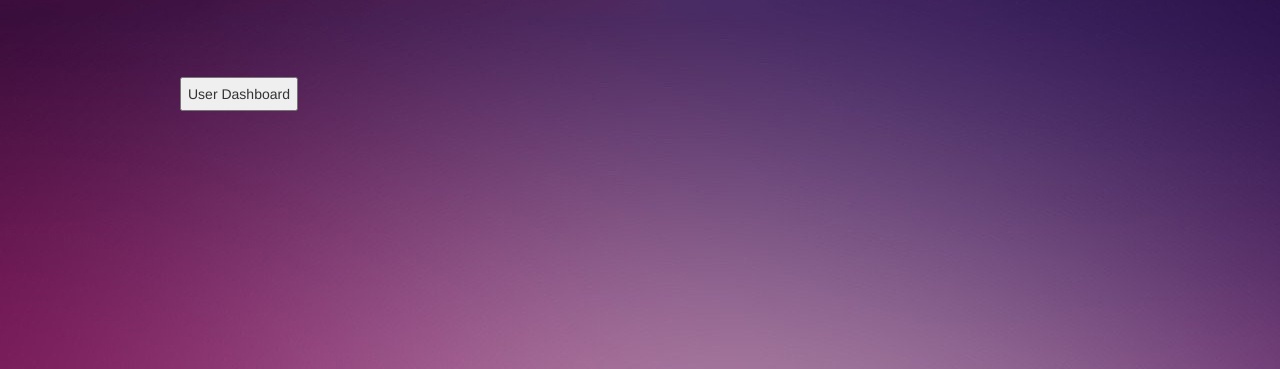
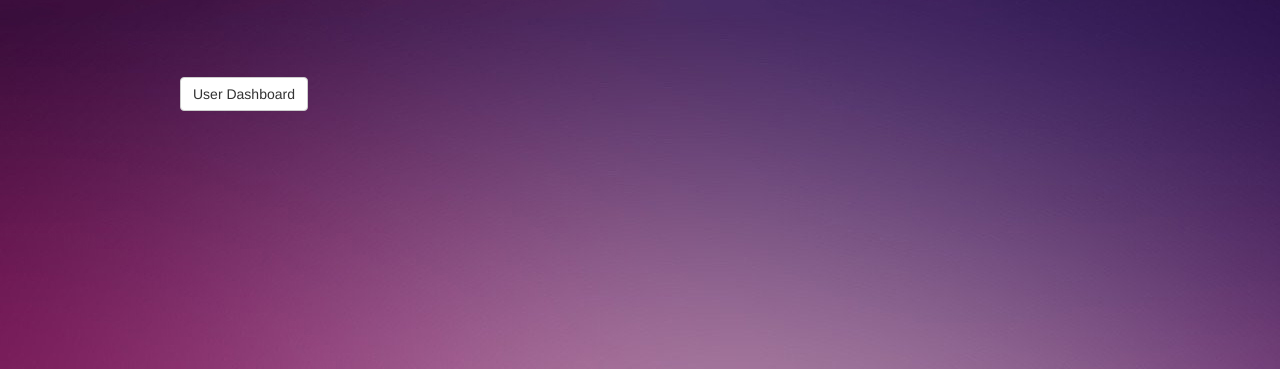
Before and after one commit to yangsiy/Plask, a Flask app: template app/templates/fill_success.html in a window 1280 px wide. Shown: the part 51-420 px from the top of the page. Run offline with Flask 2, Linux system fonts and the light colour scheme; a user stored in the database is signed in; tables that the repository leaves empty hold one stand-in row (values such as "Sample post"); the template is opened without the code that fills it: most values are stand-ins (such as "Sample title", 1, 10 or a date in 2020); some libraries are stand-ins or nearby versions.

Commit message:
update UI

```diff
--- a/app/templates/fill_success.html
+++ b/app/templates/fill_success.html
@@ -2,8 +2,8 @@
 
 {% block message_action %}
 	{% if g.user %}
-		<input type="button" onclick="location.href='{{url_for('user',username=g.user.username)}}'" value="User Dashboard"/>
+    <a class="btn btn-default" href="{{url_for('user',username=g.user.username)}}">User Dashboard</a>
 	{% else %}
-		<input type="button" onclick="location.href='{{url_for('register')}}'" value="Register"/>
+    <a class="btn btn-warning" href="{{url_for('register')}}">Register</a>
 	{% endif %}
 {% endblock %}
```
Also changed, not shown: app/templates/administrator.html (+9 -1 lines).
